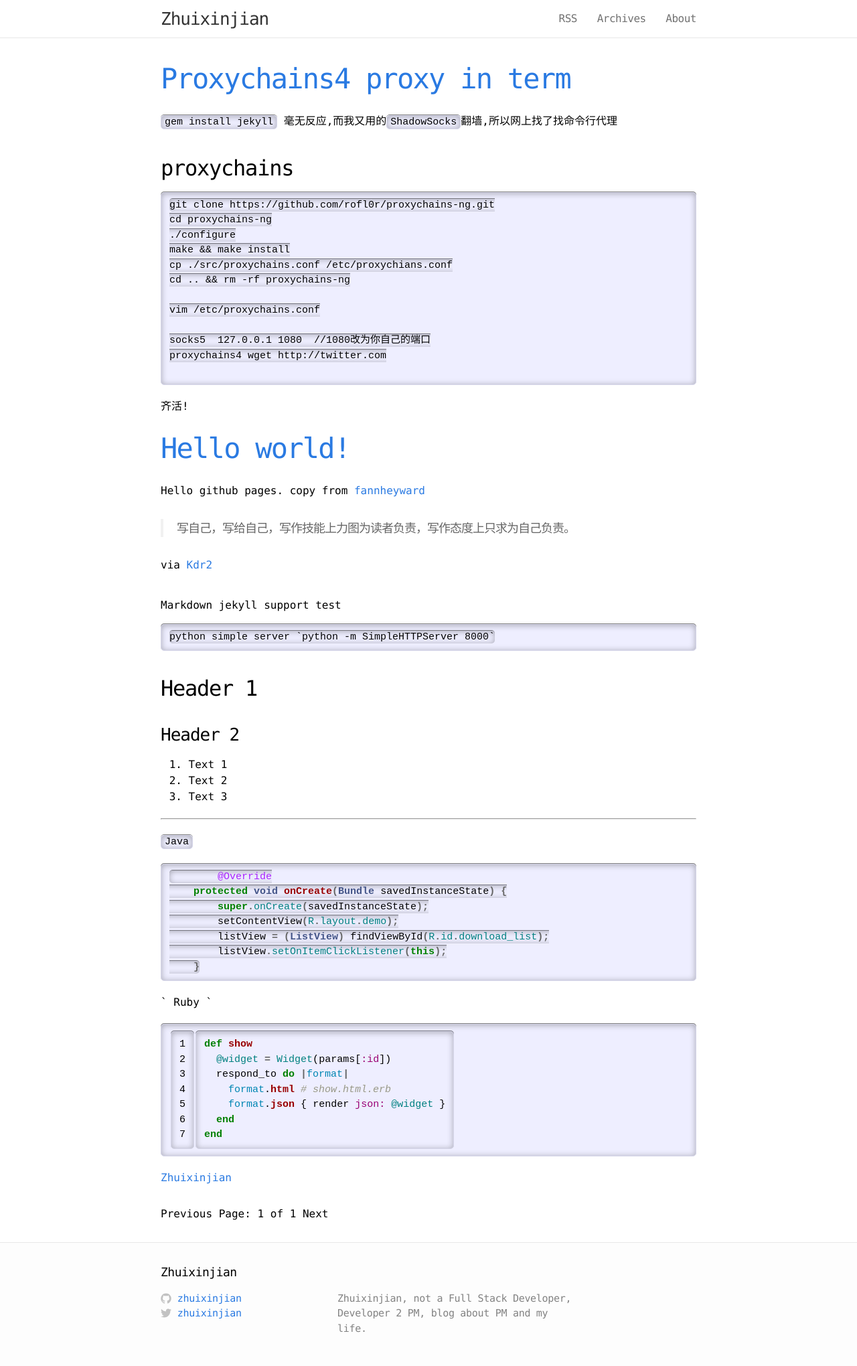
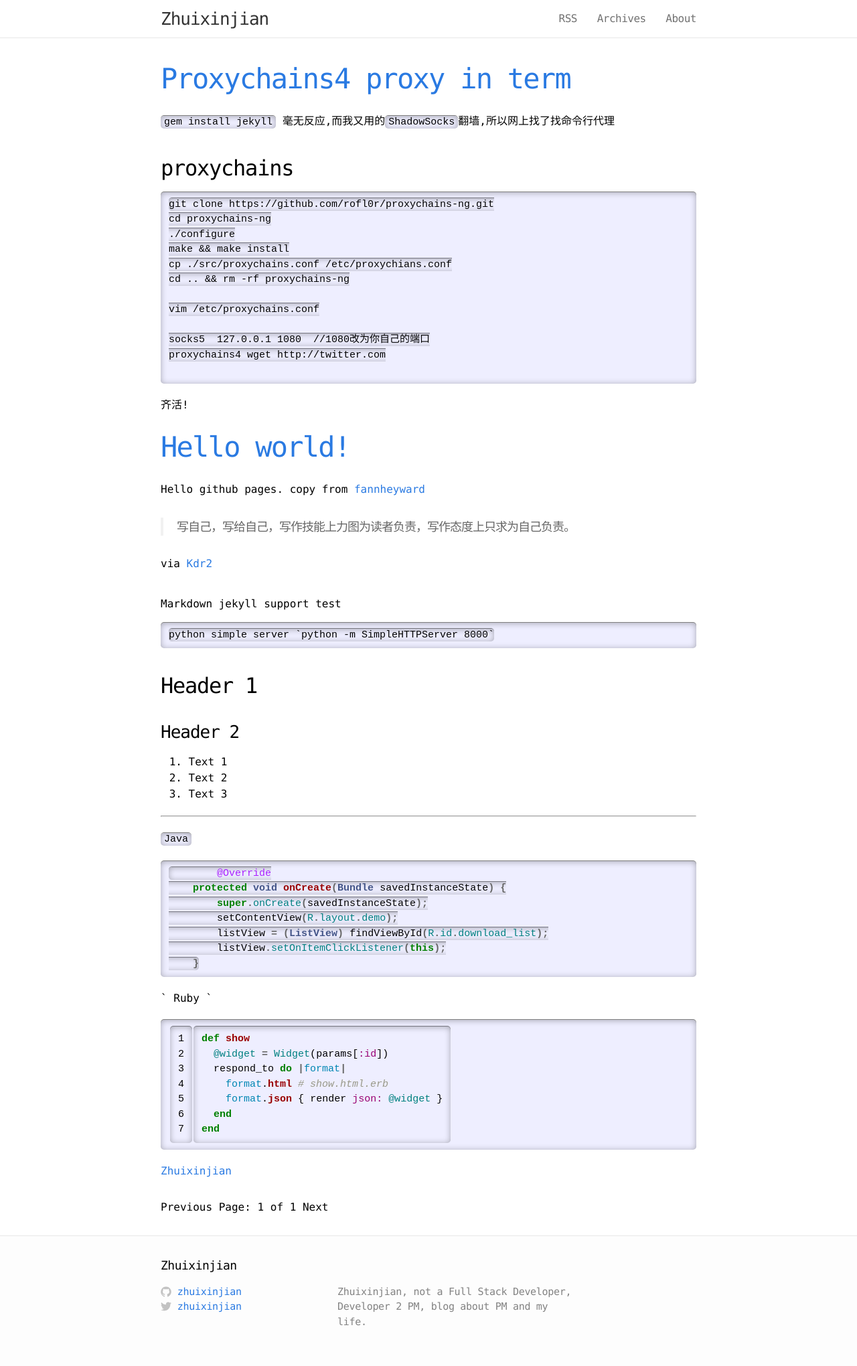
Before and after one commit to zhuixinjian/zhuixinjian.github.io, a Jekyll site: the page built from index.html, in a window 1280 px wide. Shown: the whole page at 67% size. Built offline with Jekyll 4.4.1, drawn with Linux system fonts in a browser that asks for light colours; Markdown is read by kramdown in place of the engine named in the settings; the list of posts is cut into pages by our own code.

```diff
--- a/css/main.css
+++ b/css/main.css
@@ -232,7 +232,7 @@
 
 .post pre,
 .post code {
-  border: 1px solid #d5d5e9;
+  /*border: 1px solid #d5d5e9;*/
   background-color: #eef;
   padding: 8px 12px;
   -webkit-border-radius: 5px;
```
